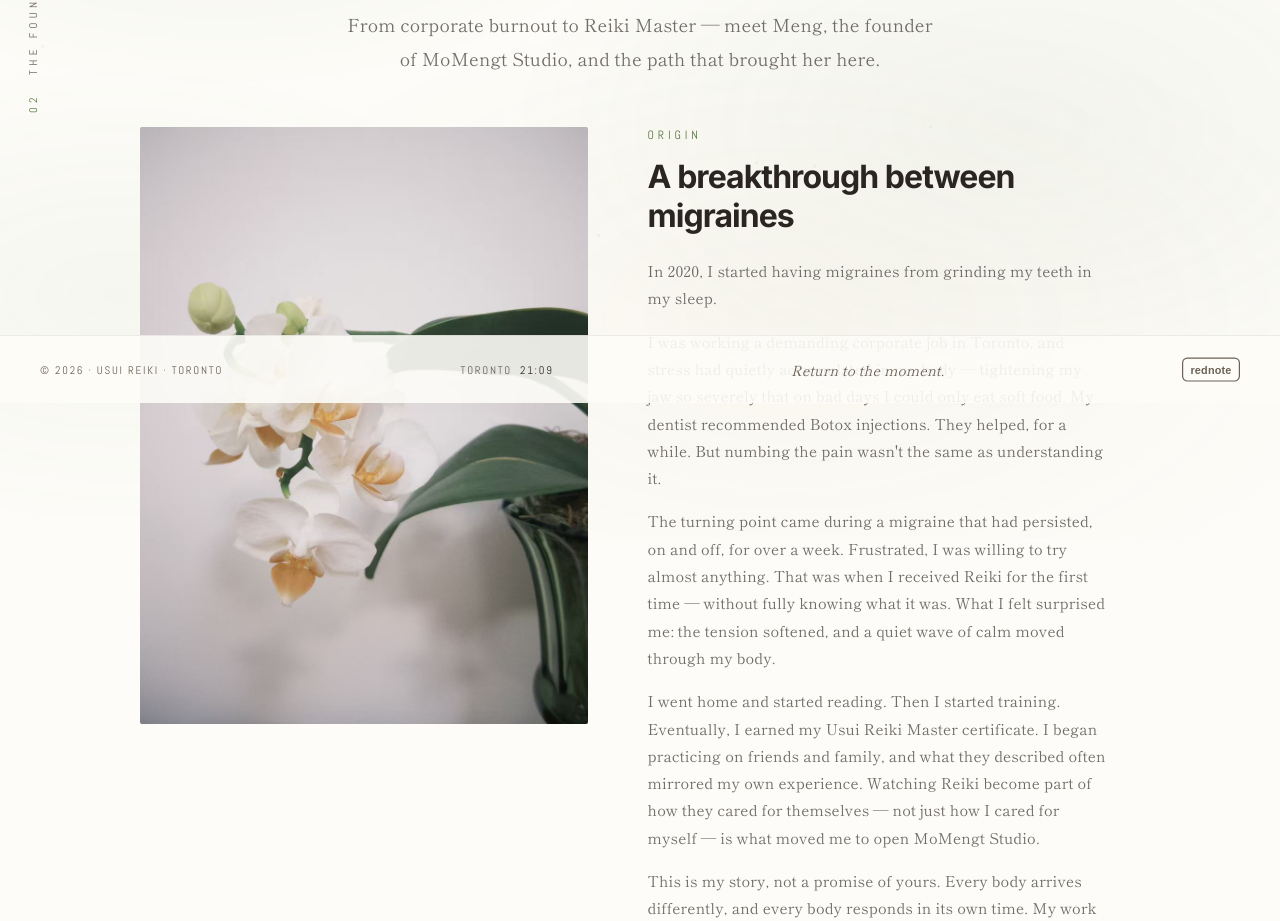
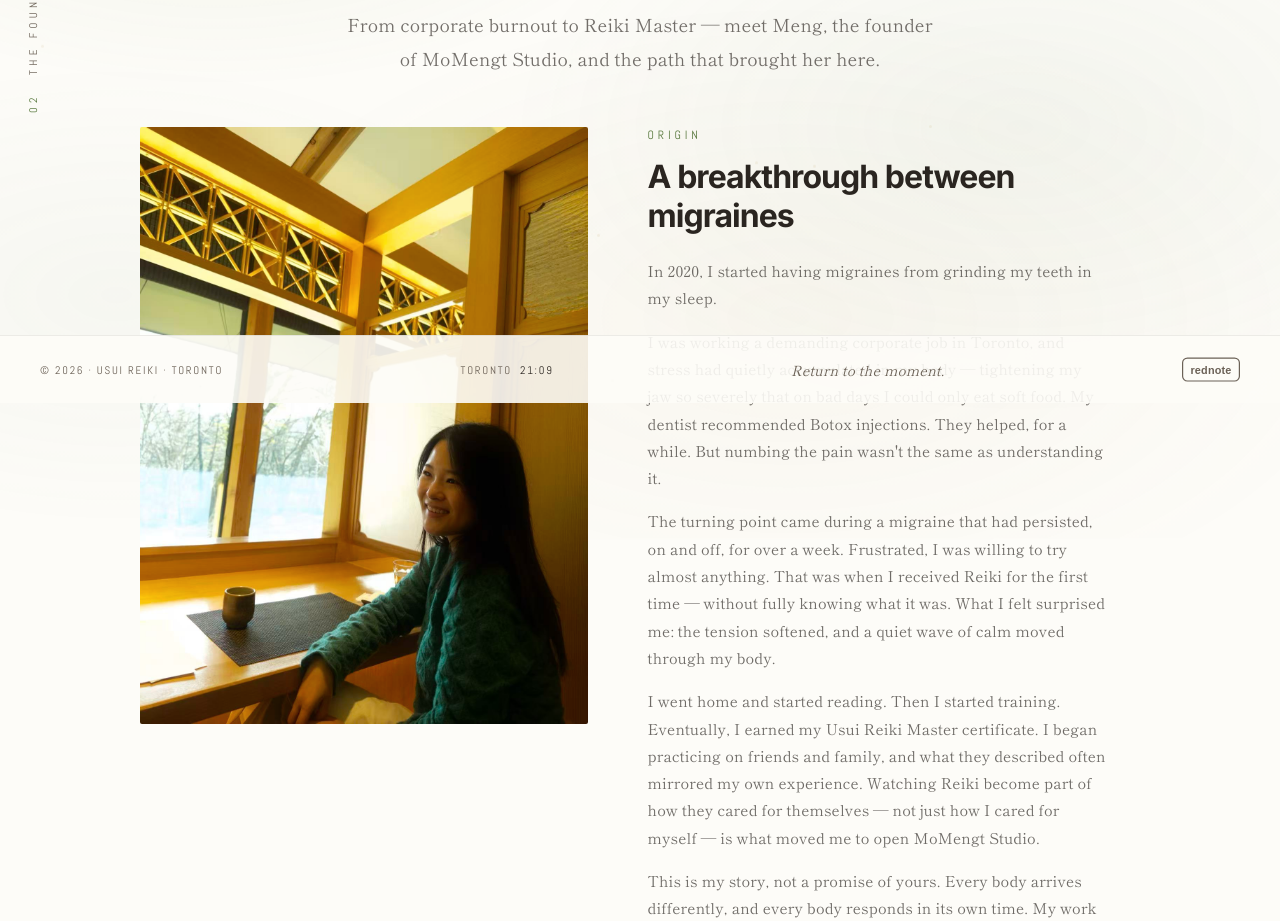
Before and after one commit to Hyanglllll/momengt-studio, a Next.js app: page /about in a window 1280 px wide. Shown: the part 397-1318 px from the top of the page. Built offline with nearby package versions, Linux system fonts and the light colour scheme; a web font is replaced by a local one.

Commit message:
Replace About page photo with Meng portrait

```diff
--- a/app/about/page.tsx
+++ b/app/about/page.tsx
@@ -55,8 +55,8 @@ export default function AboutPage() {
         <div className="about-grid">
           <div className="photo">
             <img
-              src="/assets/white-orchid.jpg"
-              alt="A white orchid in bloom against a quiet wall"
+              src="/assets/meng-portrait.jpg"
+              alt="Meng, founder of MoMengt Studio, smiling by a sunlit window"
               loading="lazy"
             />
           </div>
```
Also changed, not shown: public/assets/meng-portrait.jpg (added).
